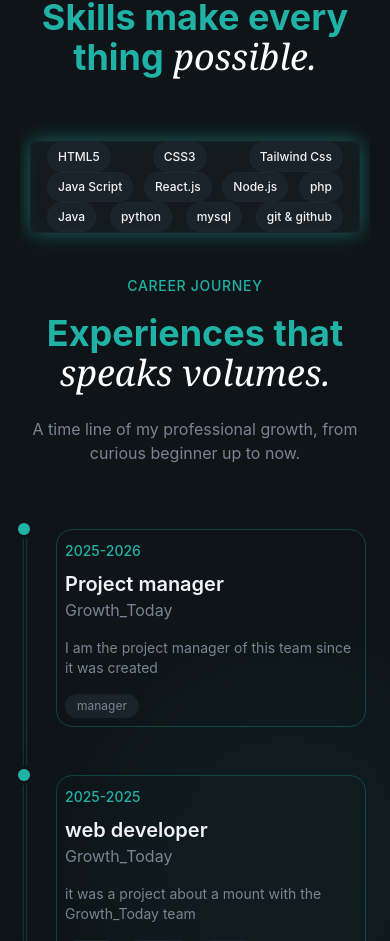
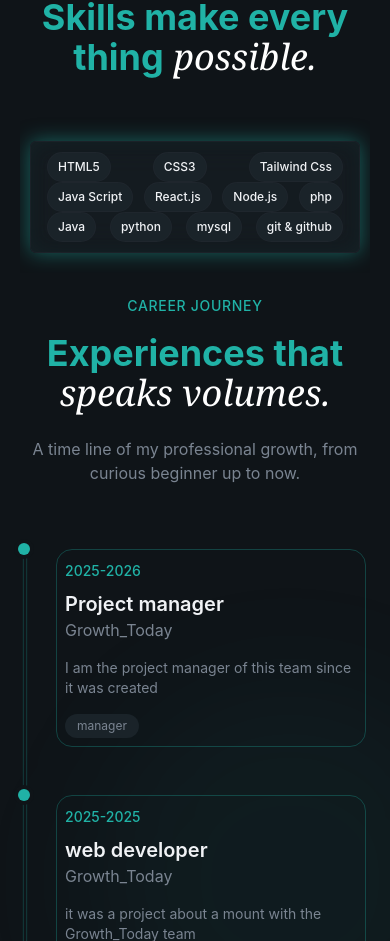
Before and after one commit to Javid-Ansari-03/portfolio-, a React (Vite) app: page / in a window 390 px wide. Shown: the part 5025-5966 px from the top of the page. Built offline with nearby package versions, Linux system fonts and the light colour scheme.

Commit message:
add padding skills

```diff
--- a/src/sections/Skills.jsx
+++ b/src/sections/Skills.jsx
@@ -12,7 +12,7 @@ function Skills() {
                 </h2>
             </div>
 
-            <div className='group glass px-4 md:py-6 rounded-md glow-border mx-2.5 duration-300 animate-fade-in animation-delay-100'>
+            <div className='group glass px-4 md:py-6 rounded-md glow-border mx-2.5 duration-300 animate-fade-in animation-delay-100 py-2.5'>
                 <div className='flex justify-between flex-wrap'>
                 {
                     skills.map((skill,idx)=>(
```
